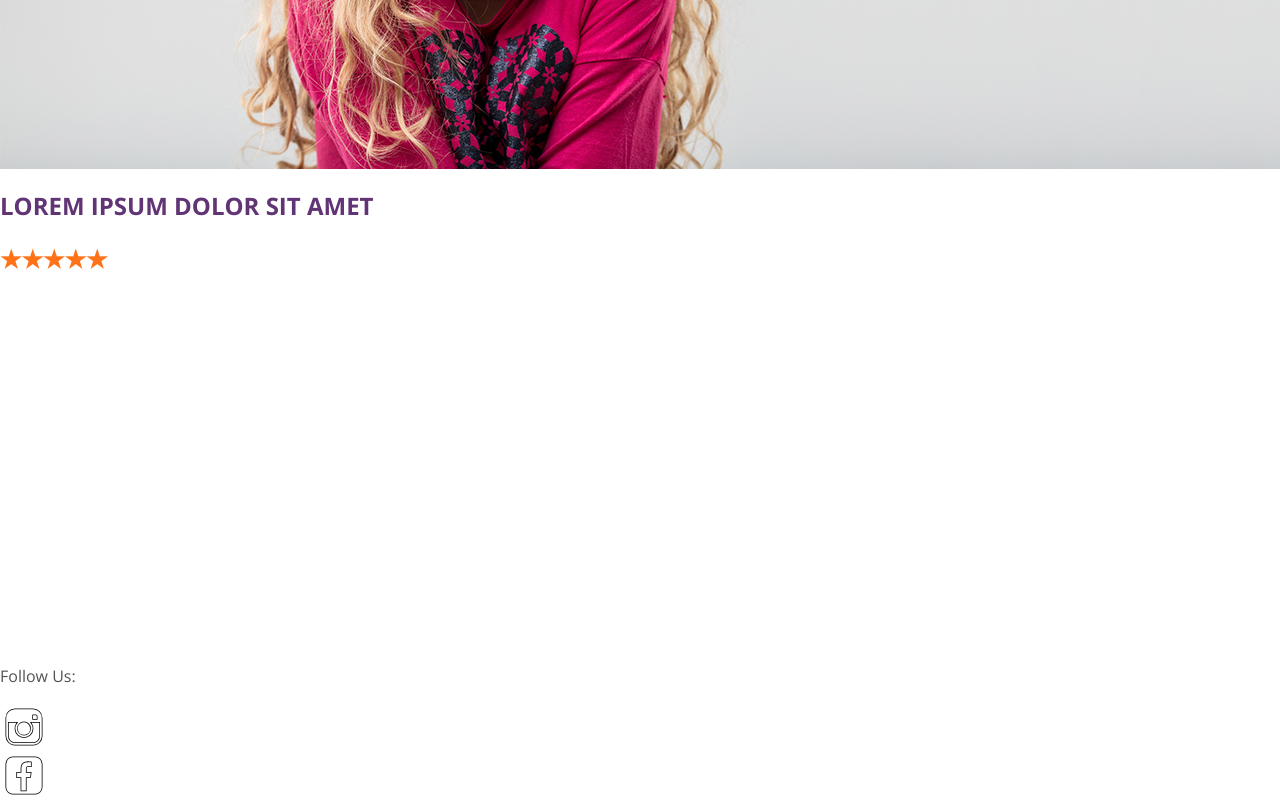
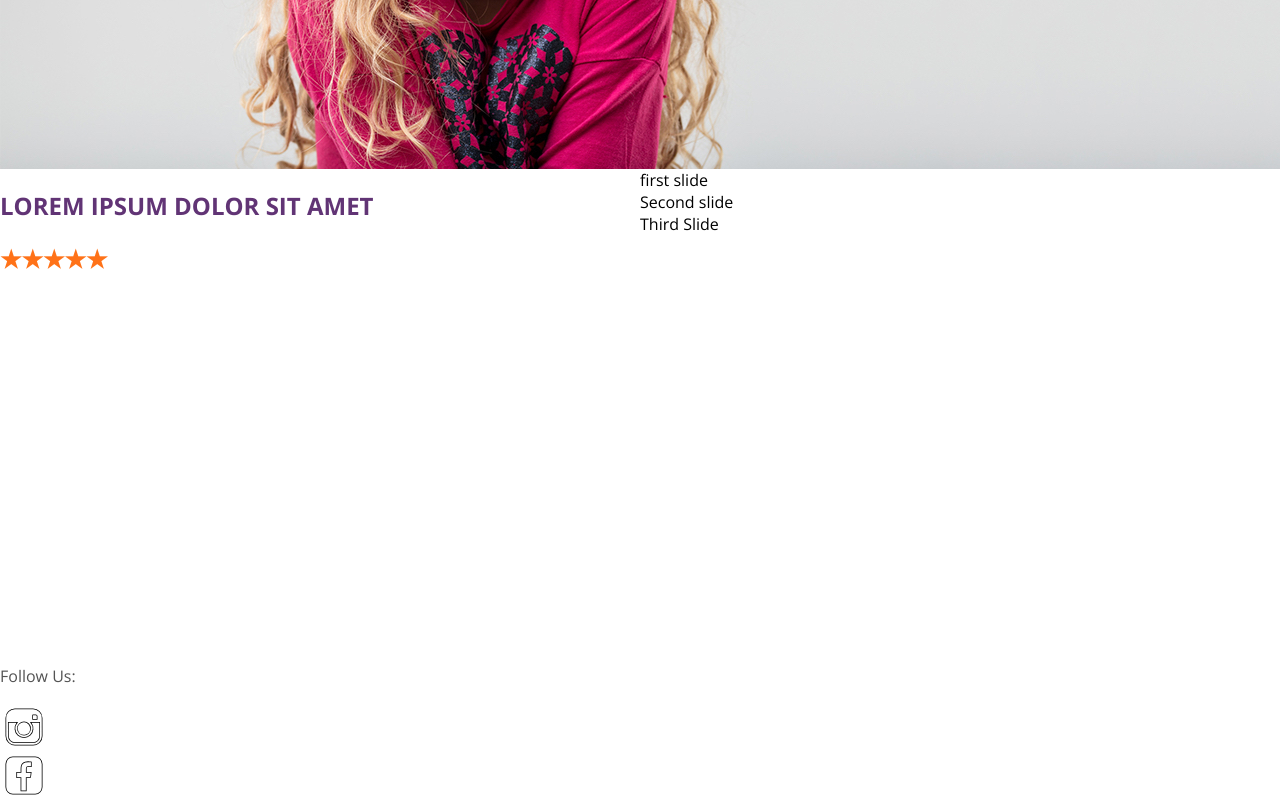
Before and after one commit to alliecaton/rg-test, a React (Create React App) app: page / in a window 1280 px wide. Shown: the part 2741-3541 px from the top of the page. Built offline with nearby package versions, Linux system fonts and the light colour scheme.

Commit message:
setting up pure carousel

```diff
--- a/src/containers/FifthBody.js
+++ b/src/containers/FifthBody.js
@@ -1,4 +1,11 @@
 import React from 'react'
+import {
+	CarouselProvider,
+	Slider,
+	Slide,
+	ButtonBack,
+	ButtonNext,
+} from 'pure-react-carousel'
 
 const FifthBody = () => {
 	return (
@@ -8,6 +15,13 @@ const FifthBody = () => {
 				<h2 className='stars'>★★★★★</h2>
 			</div>
 			<div>
+				<CarouselProvider>
+					<Slider>
+						<Slide>first slide</Slide>
+						<Slide>Second slide</Slide>
+						<Slide>Third Slide</Slide>
+					</Slider>
+				</CarouselProvider>
 				{/* carousel */}
 				{/* map in carousel content dynamically */}
 				{/* /carousel */}
```
